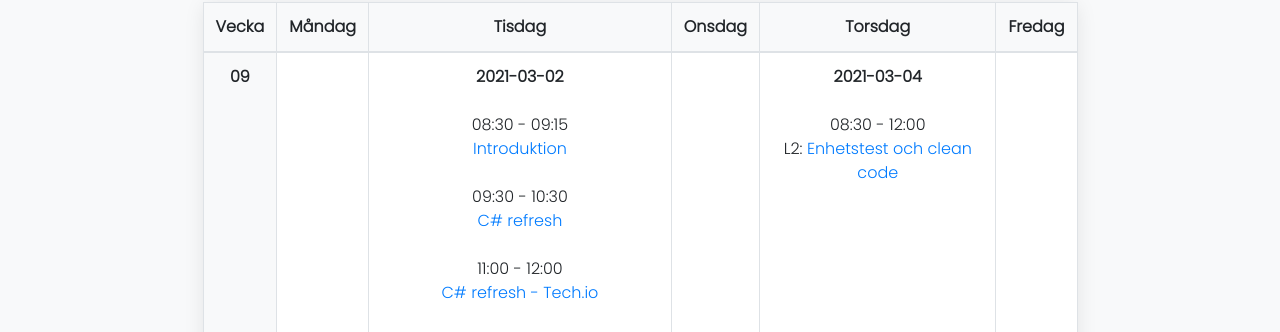
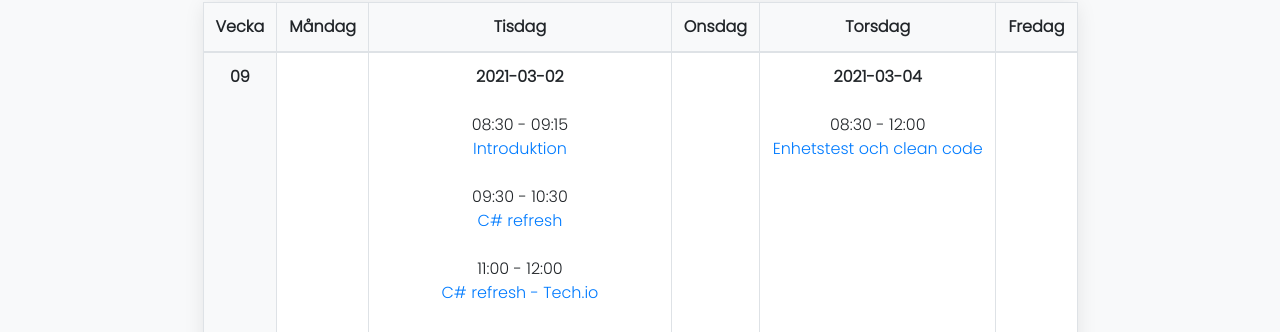
Before and after one commit to PGVSNH20/PGVSNH20-dataatkomst, a Jekyll site: the page built from schedule.md, in a window 1280 px wide. Shown: the part 294-626 px from the top of the page. Built offline with Jekyll 4.4.1, drawn with Linux system fonts in a browser that asks for light colours; nearby versions of some CDN libraries.

```diff
--- a/_data/schedule.yml
+++ b/_data/schedule.yml
@@ -41,6 +41,7 @@ weeks:
       description: "Skåpa ett API till kaffemaskin"
       start-full: 20210302T130000
       end-full: 20210302T160000
+      discussion: https://github.com/PGVSNH20/PGVSNH20-dataatkomst/discussions/5
     - activity: standup
       title: "Samling och slut på dag"
       titleEn: "Get together and end of day"
@@ -56,11 +57,11 @@ weeks:
     - activity: lecture
       title: "Enhetstest och clean code"
       titleEn: "Introduction"
-      number: "L2"
       slug: lectures/cleancode
       description: "Enhetstest och clean code"
       start-full: 20210304T083000
       end-full: 20210304T120000
+      discussion: https://github.com/PGVSNH20/PGVSNH20-dataatkomst/discussions/4
   - day: 2021-03-05
     weekday: "Fredag"
 - week: 10
```
